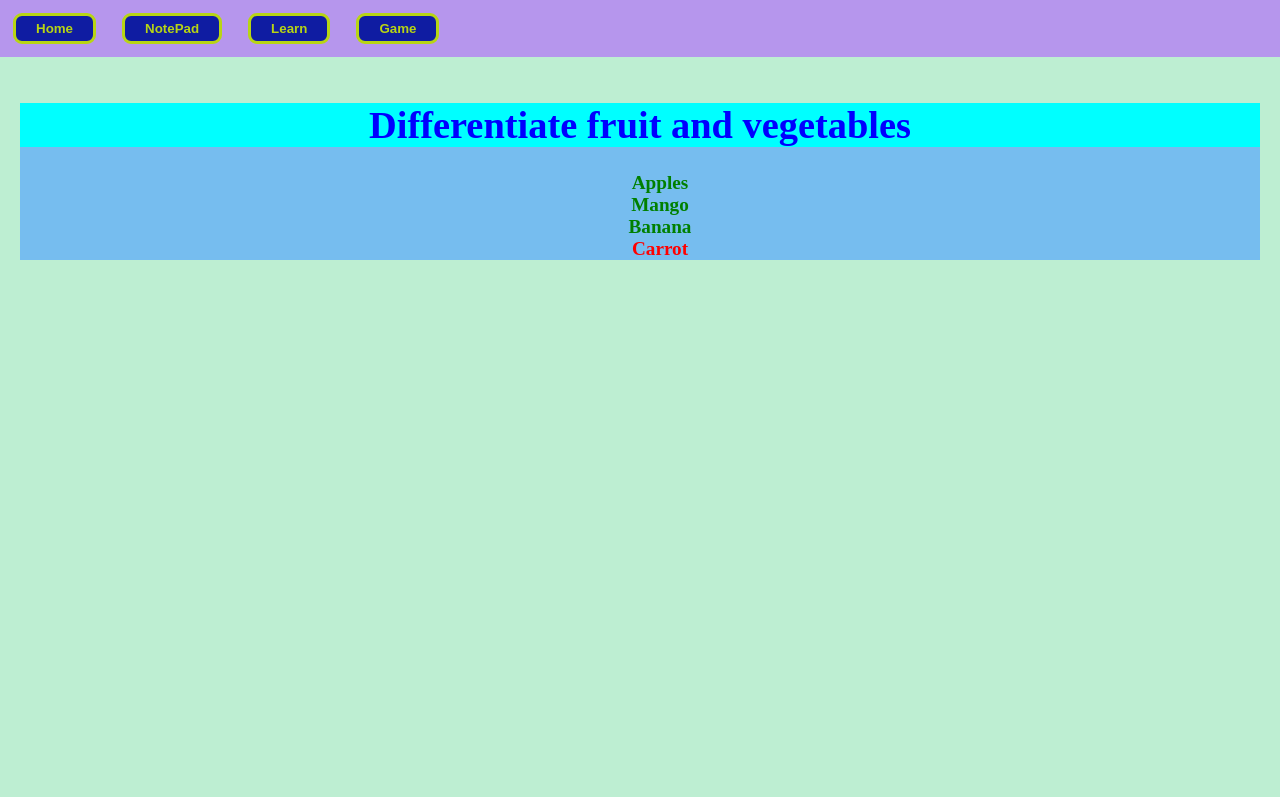
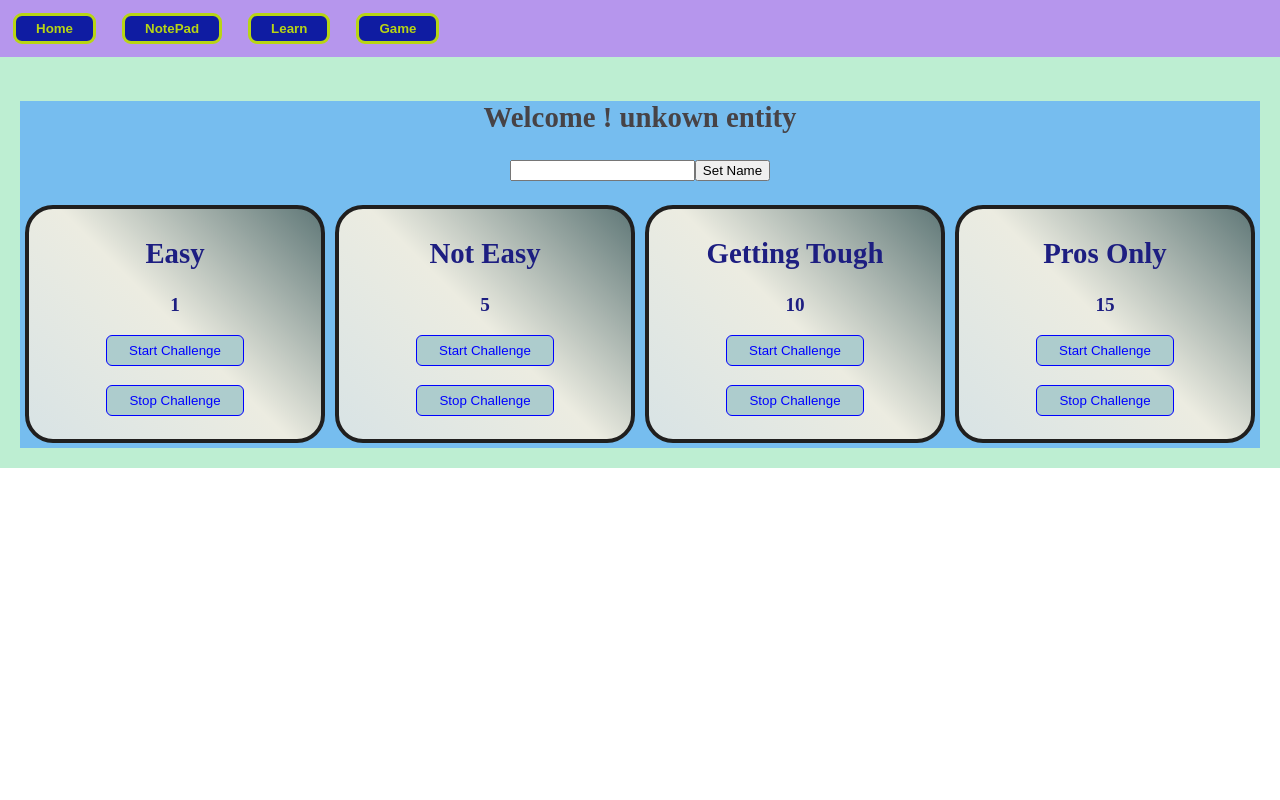
Before and after one commit to Rushika-Gowlikar/React-JS, a React (Create React App) app: page / in a window 1280 px wide. Both pictures are taken after a click on the button "Home". Built offline with nearby package versions, Linux system fonts and the light colour scheme.

Commit message:
game changes

```diff
--- a/src/App.css
+++ b/src/App.css
@@ -37,7 +37,7 @@
   width: auto;
   font-weight: 900;
   font-size: larger;
-  height: 700px;
+  height: auto;
 }
 @keyframes App-logo-spin {
   from {
--- a/src/components/home/home.css
+++ b/src/components/home/home.css
@@ -9,3 +9,20 @@ ul{
     color: blue;
     background-color: aqua;
 }
+#challenge{
+    background-image: linear-gradient(45deg, rgb(216 227 229), rgb(236 236 225), rgb(96 120 120));
+    color: rgb(29 30 129);
+    padding: 4px;
+    border-radius: 28px;
+    border: 4px solid #201f1e;
+    width: 30%;
+    margin: 5px;
+}
+.timer{
+    display: flex;
+}
+.btn{
+    color: rgb(246, 254, 251);
+    background-color:grey ;
+    padding: 4px 8px;
+}
--- a/src/components/home/home.js
+++ b/src/components/home/home.js
@@ -1,26 +1,17 @@
 import './home.css'
-export default function Home(){
-const listOfItems =[
-    { title: 'Apples', id: 1 , isFruit: true},
-    { title: 'Mango', id: 2 , isFruit: true},
-    { title: 'Banana', id: 3 ,isFruit: true},
-    { title: 'Carrot', id: 3 ,isFruit: false},
-]
+import Player from './player'
+import TimerChallenge from './timer-challenge'
+export default function Home() {
 
 
-const listing = listOfItems.map(data=>
-    <li key={data.id} style={{color: data.isFruit? 'green': 'red'}}>
-      {data.title}
-    </li>
-
-)
 
     return (<div className='home-page'>
-        <h1 className='heading'>Differentiate fruit and vegetables</h1>
-            <ul>
-               {listing}
-
-            </ul>
-
+        <Player />
+        <div className='timer'>
+            <TimerChallenge title='Easy' targetTime={1} />
+            <TimerChallenge title='Not Easy' targetTime={5} />
+            <TimerChallenge title='Getting Tough' targetTime={10} />
+            <TimerChallenge title='Pros Only' targetTime={15} />
+        </div>
     </div>)
 }
--- /dev/null
+++ b/src/components/home/player.js
@@ -0,0 +1,18 @@
+import { useState } from "react"
+import { useRef } from "react";
+import './home.css'
+export default function Player() {
+
+   const [enterPlayerName, setPlayerName] = useState(null);
+   const playerName = useRef(null)
+   function handleClick() {
+      setPlayerName(playerName.current.value);
+   }
+
+   return (<>
+      <section>
+         <h2>Welcome ! {enterPlayerName ?? 'unkown entity'}</h2>
+         <p>
+            <input type="text" ref={playerName} />
+            <button onClick={handleClick}>Set Name</button> </p></section></>)
+}
--- /dev/null
+++ b/src/components/home/timer-challenge.js
@@ -0,0 +1,26 @@
+import './home.css'
+import { useRef, useState } from "react"
+
+export default function TimerChallenge({ title, targetTime }) {
+
+    const [timerExpire, setTimerExpire] = useState(false);
+    const timer = useRef(false)
+    function handleStart() {
+        timer.current.value = setTimeout(() => {
+            setTimerExpire(true)
+        }, targetTime * 1000)
+    }
+    function handleStop() {
+        clearTimeout(timer.current.value)
+
+    }
+    return (<div id="challenge">
+        <h2>{title}</h2>
+        <p>{timerExpire && <p>You Lost!</p>}</p>
+        {/* <p>{stopTimer && <p>Timer Stopped!</p>}</p> */}
+        <p>{targetTime}</p>
+        <p><button className='btn' ref={timer} onClick={handleStart}>Start Challenge</button></p>
+        <p><button className='btn' onClick={handleStop}>Stop Challenge</button></p>
+
+    </div>)
+}
--- a/src/components/learn/learn.js
+++ b/src/components/learn/learn.js
@@ -2,10 +2,7 @@ import { useEffect, useReducer, useRef, useState } from 'react'
 import './learn.css'
 
 export default function Learn(){
-
-
-
-const [initialValue, setNewValue]= useState("Neo");
+ const [initialValue, setNewValue]= useState("Neo");
 const [state,dispatch]= useReducer(reducer,{age:1});
 const inputRef =useRef(0);
 useEffect(()=>{
```
